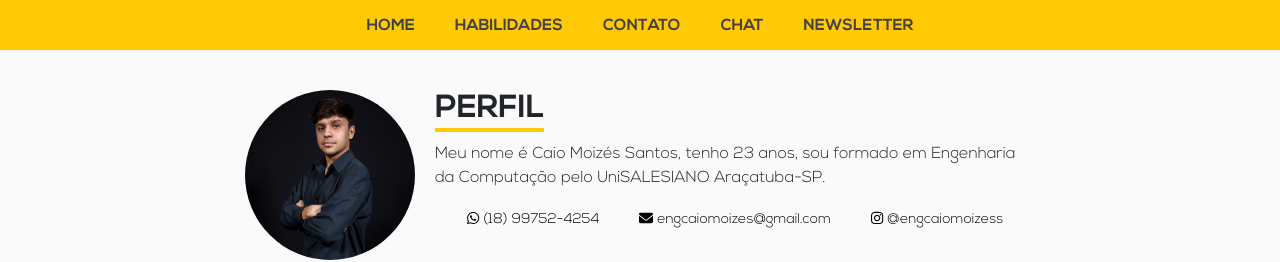
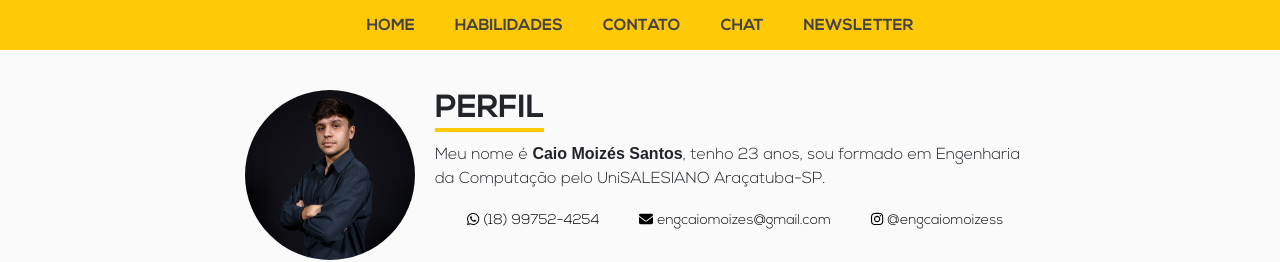
Before and after one commit to engcaiomoizes/caiomoizes, a Next.js app: page / in a window 1280 px wide. Shown: the top 262 px of the page. Built offline with nearby package versions, Linux system fonts and the light colour scheme.

Commit message:
meu site

```diff
--- a/src/pages/index.tsx
+++ b/src/pages/index.tsx
@@ -29,7 +29,7 @@ export default function Home() {
                         </div>
                         <div className="p-info">
                             <h1>Perfil</h1>
-                            <p>Meu nome é Caio Moizés Santos, tenho 23 anos, sou formado em Engenharia da Computação pelo UniSALESIANO Araçatuba-SP.</p>
+                            <p>Meu nome é <b>Caio Moizés Santos</b>, tenho 23 anos, sou formado em Engenharia da Computação pelo UniSALESIANO Araçatuba-SP.</p>
                             <div className="redes">
                                 <Link href={ 'https://wa.me/' + process.env.NEXT_PUBLIC_TELEFONE_NUM }><span><i className="fa-brands fa-whatsapp"></i> (18) 99752-4254</span></Link>
                                 <span><i className="fa-solid fa-envelope"></i> {process.env.NEXT_PUBLIC_EMAIL_ADDRESS}</span>
```
